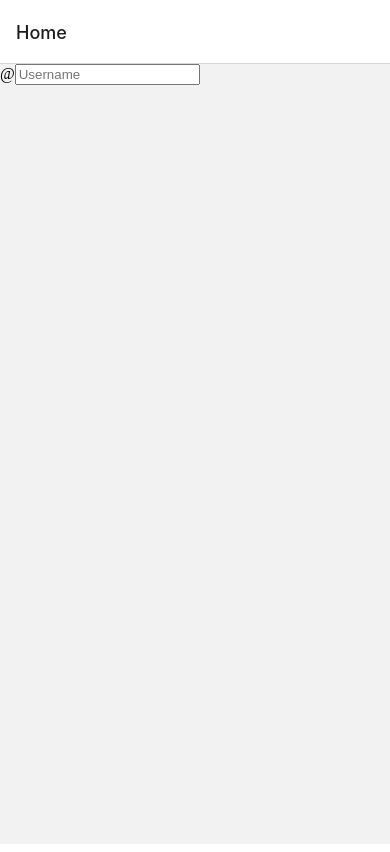
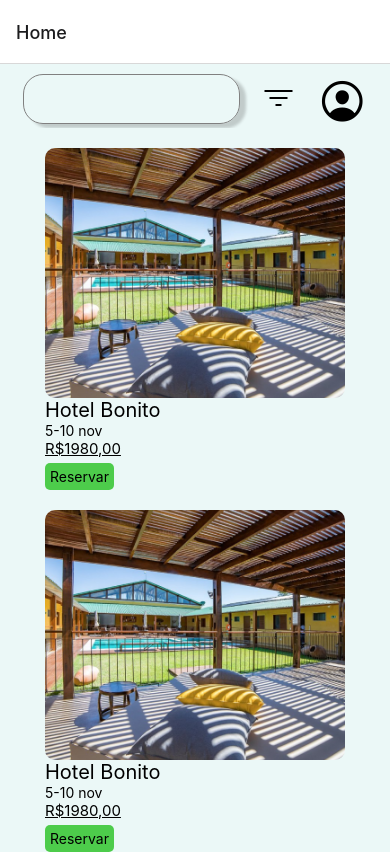
Before and after one commit to JoaoRamirezz/front-baguncinhas, a React Native app in the folder front/: screen /Home in a window 390 px wide. Built offline with nearby package versions, Linux system fonts and the light colour scheme.

Commit message:
commit pro push

```diff
--- a/front/App.js
+++ b/front/App.js
@@ -5,6 +5,8 @@ import { Login } from "./pages/login/Login";
 import { SignUp } from "./pages/SignUp/SIgnUp";
 import { Home } from "./pages/Home/Home";
 import { useState } from "react";
+import { UserPage } from "./pages/UserPage/userpage";
+
 
 export default function App() {
   const Stack = createStackNavigator();
@@ -17,6 +19,7 @@ export default function App() {
           <Stack.Screen name="Home" component={Home} />
           <Stack.Screen name="Login" component={Login} />
           <Stack.Screen name="SignUp" component={SignUp} />
+          <Stack.Screen name="User" component={UserPage} />
         </Stack.Navigator>
       </NavigationContainer>
     </utilsContext.Provider>
--- a/front/components/Navbar/navbar.js
+++ b/front/components/Navbar/navbar.js
@@ -1,18 +1,72 @@
-import  InputGroup  from "react-bootstrap/InputGroup";
-import  Form  from "react-bootstrap/Form";
 
 
-export default function Navbar() {
+import { BackHandler, StyleSheet, TextInput, TouchableOpacity, View} from "react-native";
+import Ionicons from '@expo/vector-icons/Ionicons';
+
+
+export default function Navbar(props) {
     return (
-        <>
-            <InputGroup className="mb-3">
-                <InputGroup.Text id="basic-addon1">@</InputGroup.Text>
-                <Form.Control
-                    placeholder="Username"
-                    aria-label="Username"
-                    aria-describedby="basic-addon1"
+        <View style = {styleNav.all}>
+
+            <View style = {styleNav.one}>
+                <TextInput
+                    style={styleNav.styleinput}
+                    multiline
+                    maxLength={20}
+                    numberOfLines={2}
+                    width={10}
+                    onChangeText={(text) => setEmail(text)}
                 />
-            </InputGroup>
-        </>
+            </View>
+
+            <View style = {styleNav.two}>
+                <TouchableOpacity onPress={() => props.navigation.navigate("Filter")}>
+                    <Ionicons name="filter-outline" size={32} color="black"
+                     />
+                </TouchableOpacity>
+            </View>
+
+            <View style = {styleNav.three}>
+                <TouchableOpacity onPress={() => props.navigation.navigate("User")} >
+                    <Ionicons name="person-circle-outline" size={50} color="black"
+                    />
+                </TouchableOpacity>
+            </View>
+        </View>
     )
 }
+
+
+const styleNav = StyleSheet.create ({
+    styleinput:{
+        marginTop: 10,
+        padding: 10,
+        borderRadius: 5,
+        height: 50,
+
+        borderRadius: 20,
+        shadowColor: '#171717',
+        shadowOffset: {width: 6, height: 4},
+        shadowOpacity: 0.2,
+        shadowRadius: 3,
+
+        borderColor: "gray",
+        borderWidth: 0.5
+    },
+
+    all: {
+        display: "flex",
+        flexDirection: "row",
+        justifyContent: "space-evenly",
+        backgroundColor: "#EBF8F7"
+    },
+
+    two: {
+        marginTop: 17,
+    },
+
+    three: {
+        marginTop: 10
+    }
+
+})
--- a/front/pages/Home/Home.js
+++ b/front/pages/Home/Home.js
@@ -1,13 +1,77 @@
 import { Text, View, TextInput, TouchableOpacity, StyleSheet, Image} from "react-native";
-import { useContext } from "react";
-import { utilsContext } from "../../contexts/SignUpContext";
-import { useState } from "react";
 import Navbar from "../../components/Navbar/navbar";
 
 export function Home(props) {
     return (
         <>
-            <Navbar/>
+        <Navbar/>
+        <View style = {styleHome.bg}>
+
+            <View style = {styleHome.Hotel}>
+                <Image
+                    style = {styleHome.HotelImg}
+                    source={require('../../assets/image3.png')}
+                />
+
+                <Text style = {styleHome.HotelName}>Hotel Bonito</Text>
+                <Text style = {styleHome.HotelDate}>5-10 nov</Text>
+                <Text style = {styleHome.HotelPrice}>R$1980,00</Text>
+                <TouchableOpacity style={styleHome.HotelButton}>
+                    <Text style={styleHome}>Reservar</Text>
+                </TouchableOpacity>
+            </View>
+
+            <View style = {styleHome.Hotel}>
+                <Image
+                    style = {styleHome.HotelImg}
+                    source={require('../../assets/image3.png')}
+                />
+
+                <Text style = {styleHome.HotelName}>Hotel Bonito</Text>
+                <Text style = {styleHome.HotelDate}>5-10 nov</Text>
+                <Text style = {styleHome.HotelPrice}>R$1980,00</Text>
+                <TouchableOpacity style={styleHome.HotelButton}>
+                    <Text style={styleHome}>Reservar</Text>
+                </TouchableOpacity>
+            </View>
+        </View>
         </>
     )
 }
+
+const styleHome = StyleSheet.create ({
+    Hotel: {
+        paddingTop: 20,
+    },
+
+    HotelButton: {
+        backgroundColor: "#4DCC4B",
+        borderRadius: 5,
+        padding: 5,
+        width: "23%",
+        marginTop: 5
+    },
+
+    HotelImg:{
+        width: 300,
+        height: 250,
+        borderRadius: 10
+    },
+    HotelName:{
+        fontSize: 20,
+    },
+    HotelDate: {
+
+    },
+    HotelPrice: {
+        fontSize: 15,
+        textDecorationLine: 'underline'
+    },
+
+    bg: {
+        alignItems: "center",
+        backgroundColor: "#EBF8F7"
+    }
+
+
+})
--- a/front/pages/Login/Login.js
+++ b/front/pages/Login/Login.js
@@ -10,7 +10,7 @@ export function Login(props) {
     const [senha, setSenha] = useState("");
 
     function login() {
-      props.navigation.navigate("Home")
+      props.navigation.navigate("Filter")
         // data.forEach((u) => {
         //     if (u.email == email && u.senha == senha)
         //         props.navigation.navigate("Users");
--- /dev/null
+++ b/front/pages/UserPage/UserPage.js
@@ -0,0 +1,12 @@
+
+
+
+
+
+export function UserPage() {
+    return (
+        <>
+        UserPage
+        </>
+    )
+}
```
Also changed, not shown: front/assets/image3.png (added).
